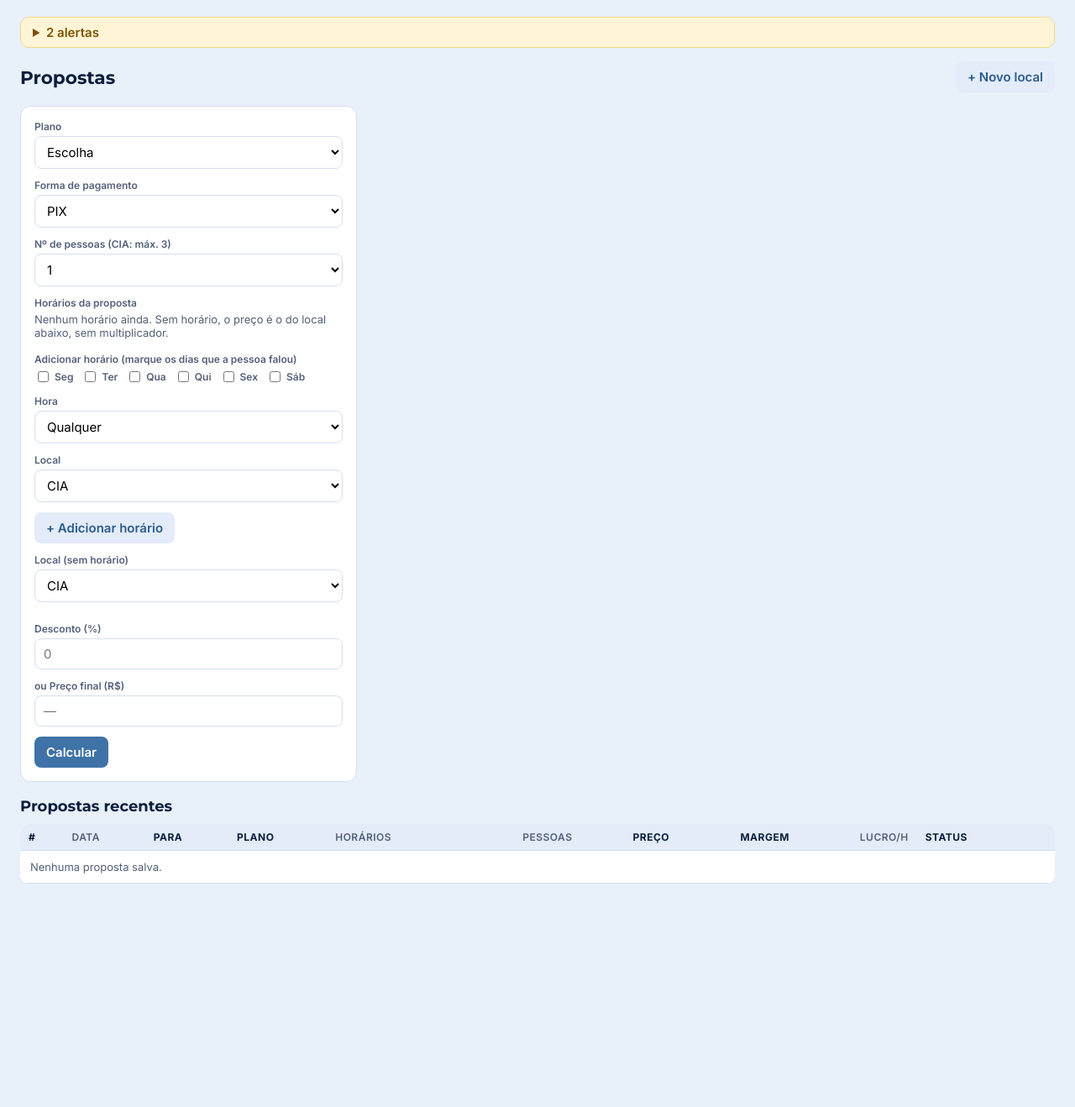
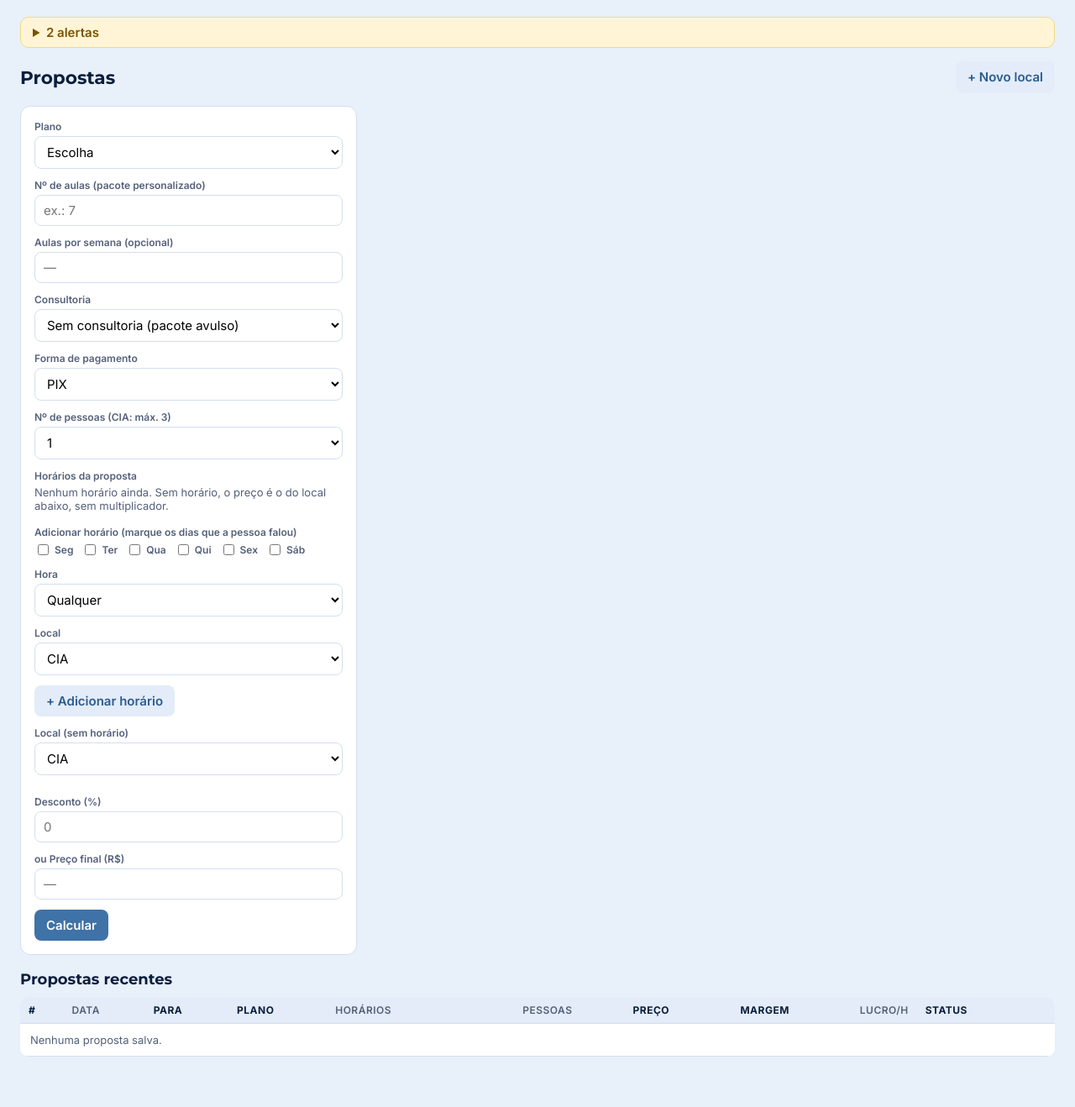
Before and after one commit to UziCelli/claude-code-crm, a FastAPI app: page /propostas in a window 1280 px wide. Shown: the part 52-1370 px from the top of the page at 84% size. Before the commit the page ends 1104 px from the top, so only its background shows below. Run offline with FastAPI, Linux system fonts and the light colour scheme; data comes from the database, SQL or seed files in the repository; data that the repository does not hold is empty.

Commit message:
Propostas: pacote personalizado de 1 a 20 aulas, com ou sem consultoria
- Plano "Pacote personalizado": nº de aulas livre (1 a 20, ímpar também);
  tamanho não cadastrado é interpolado entre os pacotes vizinhos.
- Campo Consultoria: pacote avulso ou + Consultoria Online/Híbrida
  (acompanhamento completo), somada por mês de pacote com desconto de combo
  configurável.
- Proposta salva e PDF mostram a consultoria.

Co-Authored-By: Claude Opus 5.5 <noreply@anthropic.com>
Claude-Session: https://claude.ai/code/session_01AHZwtY8sxskjeMPmPP5J4L

```diff
--- a/app/db.py
+++ b/app/db.py
@@ -123,6 +123,7 @@ PARAMETROS_INICIAIS = [
     ("colchao", "meses", 0, None, 1),              # meta da Reserva em meses de custo fixo; 0 = sem meta ainda
     ("familia", "pessoas", 2, None, 1),            # quantas pessoas vivem da renda da PF (renda e custo de vida por pessoa na Saúde financeira)
     ("saude", "reserva_mensal_desejada", 0, None, 1),   # R$ por mês que o negócio deveria render para a reserva (ponto de equilíbrio econômico)
+    ("pacote_personalizado", "desconto_consultoria", 0.15, None, 1),  # desconto da consultoria quando vendida junto com o pacote (combo)
     # frente de cada conta no Saldo livre: PF, PJ, Reserva (dinheiro guardado, fica fora do livre) ou Fora (cartões)
     ("conta_escopo", "Contabilizei Bank", None, "PJ", 1),
     ("conta_escopo", "Inter", None, "PF", 2),
@@ -234,6 +235,7 @@ def iniciar_banco(caminho: Path = None) -> None:
         _garantir_coluna(con, "cliente_eventos", "indicado_id", "INTEGER")
         _garantir_coluna(con, "lancamentos", "auto", "TEXT")                   # banco de antes das contas automáticas (DAS e CIA)
         _garantir_coluna(con, "propostas", "preco_cheio", "REAL")              # banco de antes do "de R$ X por R$ Y" na proposta
+        _garantir_coluna(con, "propostas", "consultoria", "TEXT")              # pacote + consultoria (acompanhamento completo)
         # um lançamento automático por conta e competência ('das:2026-10'); NULL (lançado à mão) pode repetir.
         # PC e Render rodam ao mesmo tempo no Turso: o INSERT OR IGNORE em cima deste índice evita o duplicado.
         con.execute("CREATE UNIQUE INDEX IF NOT EXISTS idx_lancamentos_auto ON lancamentos (auto)")
--- a/app/main.py
+++ b/app/main.py
@@ -2126,6 +2126,8 @@ def _aulas_semana(tipo, qtd, freq) -> int:
     """Quantos horários por semana o plano pede (0 = não dá para saber)."""
     if tipo == "Mensalidade":
         return freq
+    if tipo == "Pacote de Aulas" and freq:   # pacote personalizado: você diz quantas por semana
+        return freq
     if tipo == "Pacote de Aulas" and qtd and qtd % 4 == 0:
         return qtd // 4
     return 0
@@ -2158,9 +2160,82 @@ def horarios_das_propostas(con, props) -> dict:
     return out
 
 
-def simular(con, plano, horarios, forma, pessoas, desconto=0.0, preco_final=None, local="CIA"):
+PACOTE_MIN, PACOTE_MAX = 1, 20
+CONSULTORIAS = ("Consultoria Online", "Consultoria Híbrida")
+
+
+def _plano_efetivo(plano: str, aulas, por_semana) -> str:
+    """'personalizado' + nº de aulas (1 a 20) + aulas por semana -> 'Pacote de Aulas|N|F'. Outros planos passam direto."""
+    if plano != "personalizado":
+        return plano
+    try:
+        n = int(str(aulas).strip() or 0)
+        f = int(str(por_semana).strip() or 0)
+    except ValueError:
+        raise ValueError("Número de aulas inválido: use um número inteiro de 1 a 20")
+    if not PACOTE_MIN <= n <= PACOTE_MAX:
+        raise ValueError(f"O pacote personalizado vai de {PACOTE_MIN} a {PACOTE_MAX} aulas")
+    if not 0 <= f <= 7:
+        raise ValueError("Aulas por semana: de 1 a 7 (ou deixe em branco)")
+    return f"Pacote de Aulas|{n}|{f}"
+
+
+def _base_plano(con, tipo, qtd, freq, loc, forma):
+    """Linha de preço do plano no local. Pacote com nº de aulas que não está cadastrado (ex.: 7)
+    é calculado a partir dos pacotes que existem (precos.base_pacote). None = não dá para calcular."""
+    row = con.execute("""SELECT * FROM precos_base WHERE tipo_servico=? AND qtd_aulas=? AND freq_semanal=? AND local=?
+                         ORDER BY (forma_pagamento=?) DESC LIMIT 1""", (tipo, qtd, freq, loc, forma)).fetchone()
+    if row:
+        return dict(row)
+    if tipo != "Pacote de Aulas" or qtd < 1:
+        return None
+    row = con.execute("""SELECT * FROM precos_base WHERE tipo_servico=? AND qtd_aulas=? AND local=?
+                         ORDER BY (forma_pagamento=?) DESC, freq_semanal LIMIT 1""", (tipo, qtd, loc, forma)).fetchone()
+    if row:
+        base = dict(row)
+        base["freq_semanal"] = freq
+        return base
+    rows, vistos = [], set()
+    for r in con.execute("""SELECT * FROM precos_base WHERE tipo_servico='Pacote de Aulas' AND local=? AND qtd_aulas>0
+                            ORDER BY qtd_aulas, (forma_pagamento=?) DESC, freq_semanal""", (loc, forma)):
+        if r["qtd_aulas"] not in vistos:
+            vistos.add(r["qtd_aulas"])
+            rows.append(dict(r))
+    av = con.execute("""SELECT * FROM precos_base WHERE tipo_servico='Aula avulsa' AND local=?
+                        ORDER BY (forma_pagamento=?) DESC LIMIT 1""", (loc, forma)).fetchone()
+    if not rows and not av:
+        return None
+    base = precos.base_pacote(rows, qtd, dict(av) if av else None)
+    base["freq_semanal"] = freq
+    return base
+
+
+def _extra_consultoria(con, consultoria, tipo, qtd, freq, loc, forma, pessoas):
+    """(preço, custo, meses) da consultoria somada ao pacote (acompanhamento completo).
+    Meses = quanto tempo o pacote dura (aulas ÷ aulas por semana; sem frequência, 2x por semana)."""
+    if consultoria not in CONSULTORIAS:
+        raise ValueError(f"Consultoria desconhecida: {consultoria}")
+    if tipo.startswith("Consultoria"):
+        raise ValueError("O plano já é uma consultoria: escolha 'Sem consultoria'")
+    row = con.execute("""SELECT * FROM precos_base WHERE tipo_servico=?
+                         ORDER BY (local=?) DESC, (forma_pagamento=?) DESC LIMIT 1""", (consultoria, loc, forma)).fetchone()
+    if not row:
+        raise ValueError(f"Não há preço de {consultoria}. Importe a planilha ou cadastre em Configurações.")
+    if tipo == "Pacote de Aulas":
+        semanas = math.ceil(qtd / (freq or 2))
+        meses = max(1, math.ceil(semanas / 4.345 - 1e-9))
+    else:
+        meses = 1
+    combo = db.parametros(con, "pacote_personalizado").get("desconto_consultoria", 0.15)
+    preco = meses * float(row["preco_base"] or 0) * (1 - combo) * pessoas
+    custo = meses * (float(row["custo_operacional"] or 0) + float(row["mao_obra"] or 0)) * pessoas
+    return preco, custo, meses
+
+
+def simular(con, plano, horarios, forma, pessoas, desconto=0.0, preco_final=None, local="CIA", consultoria=""):
     """Proposta de um plano em um ou vários horários (cada um com o seu local e o multiplicador da grade).
-    Sem horário: calcula no local escolhido, sem multiplicador. desconto em %; preco_final (R$) manda no desconto."""
+    Sem horário: calcula no local escolhido, sem multiplicador. desconto em %; preco_final (R$) manda no desconto.
+    consultoria: '' (pacote avulso) ou 'Consultoria Online'/'Consultoria Híbrida' somada ao pacote."""
     tipo, qtd, freq = plano.split("|")
     qtd, freq = int(qtd), int(freq)
     tc = "Mensalidades" if tipo == "Mensalidade" else "Pacotes"
@@ -2169,8 +2244,7 @@ def simular(con, plano, horarios, forma, pessoas, desconto=0.0, preco_final=None
     for hh in horarios or [{"dia": 0, "hora": 0, "local": local}]:
         loc = hh["local"]
         if loc not in bases:
-            bases[loc] = con.execute("""SELECT * FROM precos_base WHERE tipo_servico=? AND qtd_aulas=? AND freq_semanal=? AND local=?
-                                        ORDER BY (forma_pagamento=?) DESC LIMIT 1""", (tipo, qtd, freq, loc, forma)).fetchone()
+            bases[loc] = _base_plano(con, tipo, qtd, freq, loc, forma)
             if not bases[loc]:
                 raise ValueError(f"Não há preço de {_rotulo_plano(tipo, qtd, freq)} em {loc}. Importe a planilha ou cadastre em Configurações.")
         base = dict(bases[loc])
@@ -2185,7 +2259,12 @@ def simular(con, plano, horarios, forma, pessoas, desconto=0.0, preco_final=None
         um = precos.calcular(base, p, pessoas=pessoas, mult_horario=mult, forma_pagamento=forma, local=loc)
         itens.append((base, mult, loc))
         detalhes.append({**hh, "mult": mult, "preco_cheio": um["preco_cheio"], "status": status})
-    r = precos.calcular_misto(itens, p, pessoas=pessoas, desconto=desconto / 100, forma_pagamento=forma, preco_final=preco_final)
+    extra, meses = None, 0
+    if consultoria:
+        *extra, meses = _extra_consultoria(con, consultoria, tipo, qtd, freq, itens[0][2], forma, max(1, int(pessoas)))
+    r = precos.calcular_misto(itens, p, pessoas=pessoas, desconto=desconto / 100, forma_pagamento=forma, preco_final=preco_final,
+                              extra=tuple(extra) if extra else None)
+    r.update(consultoria=consultoria or "", meses_consultoria=meses)
     esperado = _aulas_semana(tipo, qtd, freq)
     if horarios and esperado and len(horarios) != esperado:
         avisos.append(f"O plano é {esperado}x por semana e a proposta tem {len(horarios)} horário{'s' if len(horarios) != 1 else ''}.")
@@ -2200,7 +2279,8 @@ def _texto_preco(v: float | None) -> str:
 
 
 def _url_propostas(f: dict, horarios: list[dict]) -> str:
-    q = {k: f[k] for k in ("plano", "local", "forma", "pessoas", "desconto", "preco_final", "lead_id", "cliente_id", "obs") if f.get(k)}
+    q = {k: f[k] for k in ("plano", "aulas", "por_semana", "consultoria", "local", "forma", "pessoas", "desconto", "preco_final",
+                           "lead_id", "cliente_id", "obs") if f.get(k)}
     q["h"] = [f"{x['dia']}-{x['hora']}-{x['local']}" for x in horarios]
     return "/propostas?" + urlencode(q, doseq=True)
 
@@ -2215,7 +2295,8 @@ def simulador_antigo(request: Request):
 @app.get("/propostas", response_class=HTMLResponse)
 def propostas_tela(request: Request, plano: str = "", local: str = "CIA", forma: str = "PIX", pessoas: int = 1, dia: int = 0, hora: int = 0,
                    desconto: str = "", preco_final: str = "", ajuste: str = "", lead_id: int = 0, cliente_id: int = 0, obs: str = "",
-                   h: list[str] = Query([]), nd: list[int] = Query([]), nh: int = 0, nl: str = "", tira: int = -1, con=Depends(get_db)):
+                   h: list[str] = Query([]), nd: list[int] = Query([]), nh: int = 0, nl: str = "", tira: int = -1,
+                   aulas: str = "", por_semana: str = "", consultoria: str = "", con=Depends(get_db)):
     horarios = _ler_horarios(h)
     if not h and dia:   # link antigo (Explorador, favoritos): um horário só
         horarios = [{"dia": dia, "hora": hora, "local": local}]
@@ -2238,7 +2319,7 @@ def propostas_tela(request: Request, plano: str = "", local: str = "CIA", forma:
         desc, pf, erro = 0.0, None, str(e)
     if plano and not erro:
         try:
-            resultado = simular(con, plano, horarios, forma, pessoas, desc, pf, local)
+            resultado = simular(con, _plano_efetivo(plano, aulas, por_semana), horarios, forma, pessoas, desc, pf, local, consultoria)
         except ValueError as e:
             erro = str(e)
     if pf:   # preço final manda; o desconto/acréscimo aparece no resultado
@@ -2251,8 +2332,10 @@ def propostas_tela(request: Request, plano: str = "", local: str = "CIA", forma:
     locais = db.lista(con, "lista_locais")
     locais += [x["local"] for x in horarios if x["local"] not in locais]
     f = dict(plano=plano, local=local, forma=forma, pessoas=pessoas, desconto=_texto_preco(desc) if desc else "",
-             preco_final=_texto_preco(pf), lead_id=lead_id, cliente_id=cliente_id, obs=obs[:2000])
+             preco_final=_texto_preco(pf), lead_id=lead_id, cliente_id=cliente_id, obs=obs[:2000],
+             aulas=aulas.strip(), por_semana=por_semana.strip(), consultoria=consultoria)
     return render(request, "propostas.html", con, planos=opcoes_plano(con), f=f, r=resultado, erro_sim=erro,
+                  consultorias=CONSULTORIAS, pacote_min=PACOTE_MIN, pacote_max=PACOTE_MAX,
                   horarios=[{**x, "codigo": f"{x['dia']}-{x['hora']}-{x['local']}", "texto": _texto_horario(x["dia"], x["hora"])}
                             for x in horarios],
                   detalhes={(d["dia"], d["hora"], d["local"]): d for d in (resultado or {}).get("horarios", [])},
@@ -2277,17 +2360,19 @@ def proposta_ver(request: Request, pid: int, con=Depends(get_db)):
 @app.post("/propostas")
 def proposta_salvar(plano: str = Form(...), local: str = Form("CIA"), forma: str = Form(...), pessoas: int = Form(1),
                     desconto: str = Form(""), preco_final: str = Form(""), h: list[str] = Form([]), lead_id: str = Form(""),
-                    cliente_id: str = Form(""), observacoes: str = Form(""), confirmar: int = Form(0), con=Depends(get_db)):
+                    cliente_id: str = Form(""), observacoes: str = Form(""), confirmar: int = Form(0),
+                    aulas: str = Form(""), por_semana: str = Form(""), consultoria: str = Form(""), con=Depends(get_db)):
     horarios = _ler_horarios(h)
     f = dict(plano=plano, local=local, forma=forma, pessoas=pessoas, desconto=desconto, preco_final=preco_final,
-             lead_id=lead_id, cliente_id=cliente_id, obs=observacoes[:2000])   # obs: o texto não some quando volta com erro
+             lead_id=lead_id, cliente_id=cliente_id, obs=observacoes[:2000],   # obs: o texto não some quando volta com erro
+             aulas=aulas.strip(), por_semana=por_semana.strip(), consultoria=consultoria)
     url = _url_propostas(f, horarios)
     try:
         desc, pf = _num_campo(desconto, "Desconto") or 0.0, _num_campo(preco_final, "Preço final")
     except ValueError as e:   # volta sem o valor ruim, para a tela abrir normal
         return voltar(_url_propostas({**f, "desconto": "", "preco_final": ""}, horarios), erro=str(e))
     try:
-        r = simular(con, plano, horarios, forma, pessoas, desc, pf, local)
+        r = simular(con, _plano_efetivo(plano, aulas, por_semana), horarios, forma, pessoas, desc, pf, local, consultoria)
     except ValueError as e:
         return voltar(url, erro=str(e))
     if r["abaixo_margem"] and not confirmar:
@@ -2301,11 +2386,13 @@ def proposta_salvar(plano: str = Form(...), local: str = Form("CIA"), forma: str
     with con:
         cur = con.execute("""INSERT INTO propostas (lead_id, cliente_id, tipo_servico, qtd_aulas, freq_semanal, local, forma_pagamento, pessoas,
                              dia, hora, desconto, preco_total, preco_pessoa, custo_total, lucro, margem, lucro_hora, preco_minimo,
-                             desconto_maximo, abaixo_margem, observacoes, preco_cheio, data) VALUES (?,?,?,?,?,?,?,?,?,?,?,?,?,?,?,?,?,?,?,?,?,?,?)""",
+                             desconto_maximo, abaixo_margem, observacoes, preco_cheio, consultoria, data)
+                             VALUES (?,?,?,?,?,?,?,?,?,?,?,?,?,?,?,?,?,?,?,?,?,?,?,?)""",
                           (int(lead_id) if lead_id else None, int(cliente_id) if cliente_id else None, r["tipo"], r["qtd"], r["freq"],
                            " + ".join(locais), forma, pessoas, um.get("dia") or None, um.get("hora") or None, r["desconto"], r["preco_total"],
                            r["preco_pessoa"], r["custo_total"], r["lucro"], r["margem"], r["lucro_hora"], r["preco_minimo"],
-                           r["desconto_maximo"], int(r["abaixo_margem"]), observacoes or None, r["preco_cheio"], dt.date.today().isoformat()))
+                           r["desconto_maximo"], int(r["abaixo_margem"]), observacoes or None, r["preco_cheio"],
+                           r["consultoria"] or None, dt.date.today().isoformat()))
         con.executemany("INSERT INTO proposta_horarios (proposta_id, dia, hora, local, multiplicador) VALUES (?,?,?,?,?)",
                         [(cur.lastrowid, d["dia"] or None, d["hora"] or None, d["local"], d["mult"]) for d in r["horarios"]])
     return voltar(f"/propostas/{cur.lastrowid}", msg=f"Proposta #{cur.lastrowid} salva." + aviso_deslocamento(con, [(x["dia"], x["hora"], x["local"]) for x in horarios], int(cliente_id or 0)))
@@ -3190,7 +3277,8 @@ GRUPOS_CONFIG = [("taxa_pagamento", "Taxas por forma de pagamento", "pct"),
                  ("cobranca", "Cobrança de aluno atrasado: multa (uma vez) e juros ao mês, proporcional aos dias. "
                               "Só cobre se estiver no contrato; pelo Código do Consumidor a multa vai até 2%", "pct"),
                  ("familia", "Família: quantas pessoas vivem da renda da PF (Saúde financeira)", "num"),
-                 ("saude", "Saúde financeira: reserva mensal desejada em R$ (entra no ponto de equilíbrio econômico)", "num")]
+                 ("saude", "Saúde financeira: reserva mensal desejada em R$ (entra no ponto de equilíbrio econômico)", "num"),
+                ("pacote_personalizado", "Pacote personalizado (1 a 20 aulas): desconto da consultoria no combo", "pct")]
 
 
 @app.get("/configuracoes", response_class=HTMLResponse)
--- a/app/templates/proposta.html
+++ b/app/templates/proposta.html
@@ -5,7 +5,7 @@
   <div class="proposta-logo">{% include "_logo.html" %}</div>
   <h1>Proposta para {{ prop.para or '—' }}</h1>
   <p class="muted">{{ prop.data|data }} · Válida por 7 dias</p>
-  <p><b>Serviço:</b> {{ prop.tipo_servico }}{% if prop.qtd_aulas %} · {{ prop.qtd_aulas }} aulas{% endif %}{% if prop.freq_semanal %} · {{ prop.freq_semanal }}x/sem{% endif %}</p>
+  <p><b>Serviço:</b> {{ prop.tipo_servico }}{% if prop.qtd_aulas %} · {{ prop.qtd_aulas }} aulas{% endif %}{% if prop.freq_semanal %} · {{ prop.freq_semanal }}x/sem{% endif %}{% if prop.consultoria %} + {{ prop.consultoria }} (acompanhamento completo){% endif %}</p>
   <p><b>Local e horários:</b> {{ horarios_txt }}</p>
   <p><b>Pagamento:</b> {{ prop.forma_pagamento or '—' }} · <b>Pessoas:</b> {{ prop.pessoas }}</p>
   {% if preco_de %}
--- a/app/templates/propostas.html
+++ b/app/templates/propostas.html
@@ -9,7 +9,11 @@
     <form method="get" action="/propostas" id="f-prop" class="form-grid">
       {# Enter num campo = Calcular (o 1º botão do formulário), e não o "x" do 1º horário #}
       <button tabindex="-1" aria-hidden="true" style="position:absolute;left:-9999px">Calcular</button>
-      <div class="largo"><label>Plano</label><select name="plano" required><option value="">Escolha</option>{% for p in planos %}<option value="{{ p.valor }}" {{ 'selected' if p.valor == f.plano }}>{{ p.rotulo }}</option>{% endfor %}</select></div>
+      <div class="largo"><label>Plano</label><select name="plano" required><option value="">Escolha</option>{% for p in planos %}<option value="{{ p.valor }}" {{ 'selected' if p.valor == f.plano }}>{{ p.rotulo }}</option>{% endfor %}<option value="personalizado" {{ 'selected' if f.plano == 'personalizado' }}>Pacote personalizado ({{ pacote_min }} a {{ pacote_max }} aulas)</option></select></div>
+      {# pacote personalizado: qualquer nº de aulas (ímpar também); o preço vem dos pacotes cadastrados #}
+      <div><label>Nº de aulas (pacote personalizado)</label><input name="aulas" type="number" min="{{ pacote_min }}" max="{{ pacote_max }}" step="1" value="{{ f.aulas }}" placeholder="ex.: 7"></div>
+      <div><label>Aulas por semana (opcional)</label><input name="por_semana" type="number" min="0" max="7" step="1" value="{{ f.por_semana }}" placeholder="—"></div>
+      <div class="largo"><label>Consultoria</label><select name="consultoria"><option value="">Sem consultoria (pacote avulso)</option>{% for c in consultorias %}<option value="{{ c }}" {{ 'selected' if c == f.consultoria }}>+ {{ c }} (acompanhamento completo)</option>{% endfor %}</select></div>
       <div><label>Forma de pagamento</label><select name="forma">{% for fp in listas.lista_formas_pagamento %}<option {{ 'selected' if fp == f.forma }}>{{ fp }}</option>{% endfor %}</select></div>
       <div><label>Nº de pessoas (CIA: máx. 3)</label><select name="pessoas">{% for n in [1,2,3,4] %}<option {{ 'selected' if n == f.pessoas }}>{{ n }}</option>{% endfor %}</select></div>
 
@@ -46,6 +50,7 @@
   <div class="card borda-{{ r.margem|cor }}">
     <h2>Resultado {% if r.abaixo_margem %}<span class="tag vermelho">abaixo da margem mínima ({{ r.margem_minima|pct }})</span>{% else %}<span class="tag verde">dentro da margem</span>{% endif %}</h2>
     {% for a in r.avisos %}<div class="aviso">{{ a }}</div>{% endfor %}
+    {% if r.consultoria %}<p><span class="tag verde">+ {{ r.consultoria }}</span> {{ r.meses_consultoria }} {{ 'mês' if r.meses_consultoria == 1 else 'meses' }} de acompanhamento, já somado ao preço e ao custo.</p>{% endif %}
     {% if r.media %}<p class="muted">Horários com preços diferentes: o preço é a média deles.</p>{% endif %}
 
     {# ajuste de preço: sobe até a margem mínima ou dá o desconto que cabe #}
@@ -69,7 +74,7 @@
       <div class="kpi"><div class="rotulo">Desconto máximo</div><div class="valor">{{ r.desconto_maximo|pct(1) }}</div><div class="meta">custo {{ r.custo_total|moeda }} · taxas {{ r.impostos_taxas|moeda }}</div></div>
     </div>
     <form method="post" action="/propostas" class="form-grid mt">
-      {% for k in ['plano','local','forma','pessoas','desconto','preco_final'] %}<input type="hidden" name="{{ k }}" value="{{ f[k] }}">{% endfor %}
+      {% for k in ['plano','aulas','por_semana','consultoria','local','forma','pessoas','desconto','preco_final'] %}<input type="hidden" name="{{ k }}" value="{{ f[k] }}">{% endfor %}
       {% for x in horarios %}<input type="hidden" name="h" value="{{ x.codigo }}">{% endfor %}
       <div><label>Lead</label><select name="lead_id"><option value="">—</option>{% for l in leads %}<option value="{{ l.id }}" {{ 'selected' if l.id == f.lead_id }}>{{ l.nome }}</option>{% endfor %}</select></div>
       <div><label>Cliente</label><select name="cliente_id"><option value="">—</option>{% for cl in clientes %}<option value="{{ cl.id }}" {{ 'selected' if cl.id == f.cliente_id }}>{{ cl.nome }}</option>{% endfor %}</select></div>
@@ -86,7 +91,7 @@
   <tr><th>#</th><th class="sec">Data</th><th>Para</th><th>Plano</th><th class="sec">Horários</th><th class="num sec">Pessoas</th><th class="num dest">Preço</th><th class="num">Margem</th><th class="num sec">Lucro/h</th><th>Status</th><th></th></tr>
   {% for p in propostas %}
   <tr class="{{ p.margem|cor }}"><td>{{ p.id }}</td><td>{{ p.data|data }}</td><td>{% if p.cliente_id %}<a href="/clientes/{{ p.cliente_id }}">{{ p.cliente_nome }}</a>{% else %}{{ p.lead_nome or '—' }}{% endif %}</td>
-    <td>{{ p.tipo_servico }} {{ p.qtd_aulas or '' }}{% if p.freq_semanal %}{{ p.freq_semanal }}x/sem{% endif %}{% if p.desconto and p.desconto > 0 %} · -{{ p.desconto|pct }}{% endif %}</td><td>{{ horarios_props[p.id] }}</td>
+    <td>{{ p.tipo_servico }} {{ p.qtd_aulas or '' }}{% if p.freq_semanal %}{{ p.freq_semanal }}x/sem{% endif %}{% if p.consultoria %} + {{ p.consultoria }}{% endif %}{% if p.desconto and p.desconto > 0 %} · -{{ p.desconto|pct }}{% endif %}</td><td>{{ horarios_props[p.id] }}</td>
     <td class="num">{{ p.pessoas }}</td><td class="num">{{ p.preco_total|moeda }}</td><td class="num">{{ p.margem|pct(1) }}</td><td class="num">{{ p.lucro_hora|moeda }}</td>
     <td><form method="post" action="/propostas/{{ p.id }}/status" class="inline"><select name="status" onchange="this.form.submit()" style="width:auto;padding:3px">{% for s in ['rascunho','enviada','aceita','recusada'] %}<option {{ 'selected' if s == p.status }}>{{ s }}</option>{% endfor %}</select></form></td>
     <td><a href="/propostas/{{ p.id }}">Abrir</a> <form method="post" action="/propostas/{{ p.id }}/excluir" class="inline" data-confirmar="Enviar a proposta #{{ p.id }} para a lixeira?"><button class="claro pequeno">x</button></form></td></tr>
```
Also changed, not shown: PROGRESSO.md (+8 -0 lines), app/precos.py (+45 -1 lines), tests/test_precos.py (+44 -0 lines), tests/test_propostas.py (+58 -0 lines).
